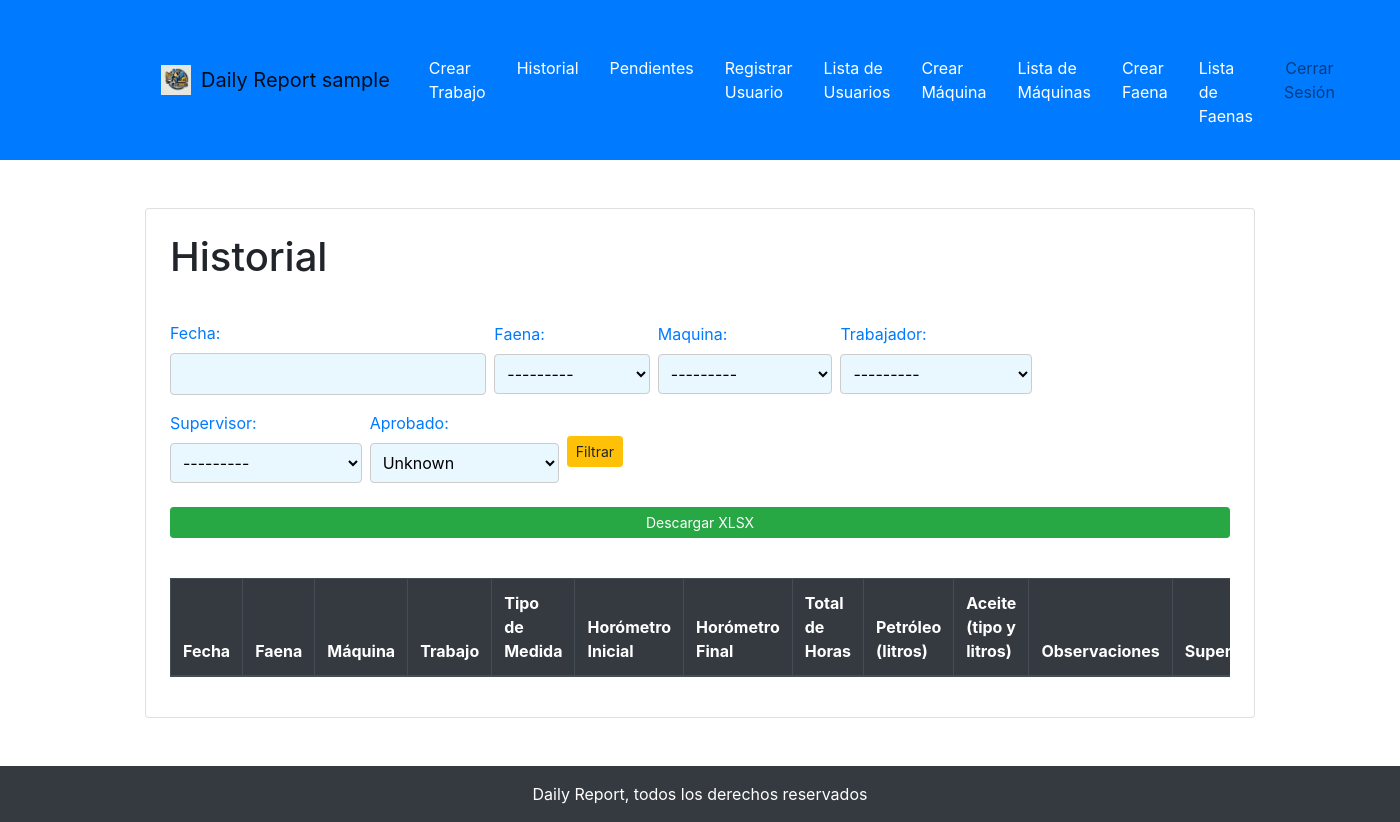
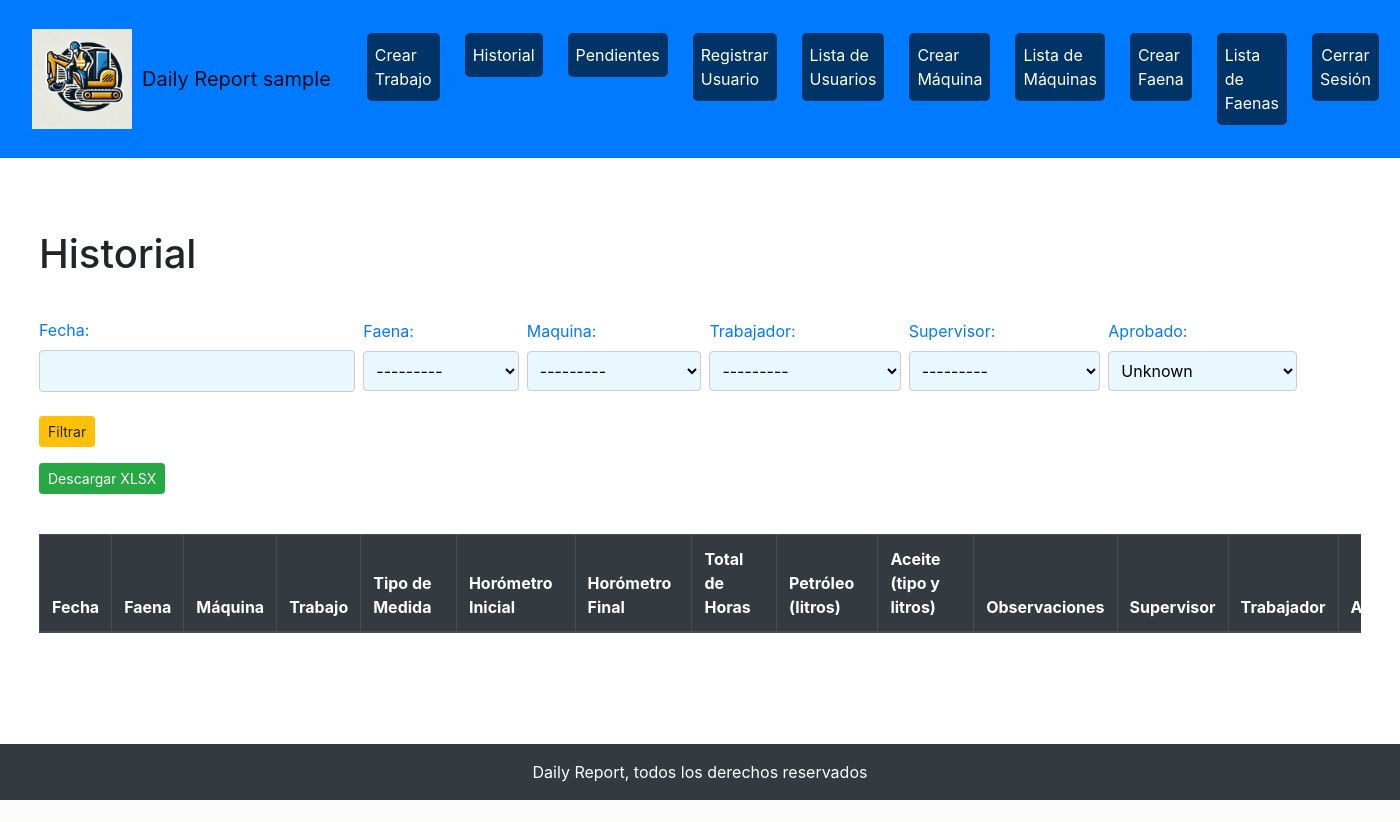
Before and after one commit to sanjaygrr/Daily_report, a Django app: page /registros/historial/ in a window 1400 px wide. After the commit the page ends 800 px from the top, so only its background shows below. Run offline with Django 4.2, Linux system fonts and the light colour scheme; the visitor is signed in with stand-in values (Sample User, id 1); data comes from the database, SQL or seed files in the repository; data that the repository does not hold is empty; parts of the project's set-up code (start-up, migrations or seed data) failed here and were passed over; some libraries are stand-ins or nearby versions.

Commit message:
arreglar tamaño de navbar y de tabla de historial

```diff
--- a/registros/filters.py
+++ b/registros/filters.py
@@ -1,9 +1,14 @@
 import django_filters
 from .models import Trabajo
+from django.contrib.auth.models import User
 
 
 class TrabajoFilter(django_filters.FilterSet):
+    supervisor = django_filters.ModelChoiceFilter(
+        queryset=User.objects.filter(groups__name='Supervisor')
+    )
+
     class Meta:
         model = Trabajo
-        fields = ['fecha', 'faena', 'maquina', 'trabajo',
-                  'supervisor', 'trabajador', 'aprobado']
+        fields = ['fecha', 'faena', 'maquina',
+                  'trabajador', 'supervisor', 'aprobado']
--- a/registros/templates/registros/base.html
+++ b/registros/templates/registros/base.html
@@ -35,6 +35,8 @@
         }
         .navbar-brand img {
             margin-right: 10px;
+            width: 100px;
+            height: 100px;
         }
         .logout-form {
             display: inline-block;
@@ -47,53 +49,58 @@
             color: white;
             padding: 0.5rem 1rem;
             text-decoration: none;
-            cursor: pointer.
+            cursor: pointer;
+            background-color: #ffc107; /* Fondo amarillo */
+            color: #000; /* Texto negro */
+            border-radius: 5px;
         }
         .logout-form button:hover {
-            background-color: #0056b3;
+            background-color: #e0a800;
             color: #fff !important;
-            border-radius: 5px.
+            border-radius: 5px;
+        }
+        .navbar-nav {
+            width: 100%;
+            justify-content: space-between;
         }
     </style>
 </head>
 <body>
     <header class="bg-primary text-white p-3">
-        <div class="container">
         <nav class="navbar navbar-expand-lg navbar-light">
-                <a class="navbar-brand" href="#">
-                    <img src="{% static 'images/logo.jpeg' %}" width="30" height="30" class="d-inline-block align-top" alt="Logo">
+            <a class="navbar-brand" href="{% url 'home' %}">
+                <img src="{% static 'images/logo.jpeg' %}" alt="Logo">
                 Daily Report {{ user.username }}
             </a>
             <button class="navbar-toggler" type="button" data-toggle="collapse" data-target="#navbarNav" aria-controls="navbarNav" aria-expanded="false" aria-label="Toggle navigation">
                 <span class="navbar-toggler-icon"></span>
             </button>
             <div class="collapse navbar-collapse" id="navbarNav">
-                    <ul class="navbar-nav ml-auto">
-                        <li class="nav-item"><a class="nav-link text-white mt-4" href="{% url 'crear_trabajo' %}">Crear Trabajo</a></li>
-                        <li class="nav-item"><a class="nav-link text-white mt-4" href="{% url 'historial' %}">Historial</a></li>
+                <ul class="navbar-nav ml-auto w-100">
+                    <li class="nav-item"><a class="nav-link" href="{% url 'crear_trabajo' %}">Crear Trabajo</a></li>
+                    <li class="nav-item"><a class="nav-link" href="{% url 'historial' %}">Historial</a></li>
                     {% if user|user_is_in_group:"Supervisor" or user.is_superuser or user|user_is_in_group:"Admin" %}
-                        <li class="nav-item"><a class="nav-link text-white mt-4" href="{% url 'pendientes' %}">Pendientes</a></li>
+                    <li class="nav-item"><a class="nav-link" href="{% url 'pendientes' %}">Pendientes</a></li>
                     {% endif %}
                     {% if user.is_superuser or user|user_is_in_group:"Admin" %}
-                        <li class="nav-item"><a class="nav-link text-white mt-4" href="{% url 'register_user' %}">Registrar Usuario</a></li>
-                        <li class="nav-item"><a class="nav-link text-white mt-4" href="{% url 'listar_usuarios' %}">Lista de Usuarios</a></li>
-                        <li class="nav-item"><a class="nav-link text-white mt-4" href="{% url 'crear_maquina' %}">Crear Máquina</a></li>
-                        <li class="nav-item"><a class="nav-link text-white mt-4" href="{% url 'listar_maquinas' %}">Lista de Máquinas</a></li>
-                        <li class="nav-item"><a class="nav-link text-white mt-4" href="{% url 'crear_faena' %}">Crear Faena</a></li>
-                        <li class="nav-item"><a class="nav-link text-white mt-4" href="{% url 'listar_faenas' %}">Lista de Faenas</a></li>
+                    <li class="nav-item"><a class="nav-link" href="{% url 'register_user' %}">Registrar Usuario</a></li>
+                    <li class="nav-item"><a class="nav-link" href="{% url 'listar_usuarios' %}">Lista de Usuarios</a></li>
+                    <li class="nav-item"><a class="nav-link" href="{% url 'crear_maquina' %}">Crear Máquina</a></li>
+                    <li class="nav-item"><a class="nav-link" href="{% url 'listar_maquinas' %}">Lista de Máquinas</a></li>
+                    <li class="nav-item"><a class="nav-link" href="{% url 'crear_faena' %}">Crear Faena</a></li>
+                    <li class="nav-item"><a class="nav-link" href="{% url 'listar_faenas' %}">Lista de Faenas</a></li>
                     {% endif %}
                     <li class="nav-item">
                         <form method="post" action="{% url 'logout' %}" class="logout-form">
                             {% csrf_token %}
-                                <button type="submit" class="nav-link btn-link mb-4">Cerrar Sesión</button>
+                            <button type="submit" class="nav-link btn-link">Cerrar Sesión</button>
                         </form>
                     </li>
                 </ul>
             </div>
         </nav>
-        </div>
     </header>
-    <main class="container mt-5 mb-5 content">
+    <main class="container-fluid mt-5 mb-5 content">
         {% block content %}{% endblock %}
     </main>
     <footer class="bg-dark text-white text-center p-3">
--- a/registros/templates/registros/crear_trabajo.html
+++ b/registros/templates/registros/crear_trabajo.html
@@ -33,15 +33,15 @@
         </div>
         <div class="form-row">
             <div class="form-group col-md-4">
-                <label for="id_horometro_inicial">Horómetro/Kilometraje Inicial</label>
+                <label for="id_horometro_inicial">Horómetro / Kilometraje Inicial</label>
                 {{ form.horometro_inicial }}
             </div>
             <div class="form-group col-md-4">
-                <label for="id_horometro_final">Horómetro/Kilometraje Final</label>
+                <label for="id_horometro_final">Horómetro / Kilometraje Final</label>
                 {{ form.horometro_final }}
             </div>
             <div class="form-group col-md-4">
-                <label for="id_total_horas">Total Horas</label>
+                <label for="id_total_horas">Total Horas / Kilometros</label>
                 {{ form.total_horas }}
             </div>
         </div>
--- a/registros/templates/registros/historial.html
+++ b/registros/templates/registros/historial.html
@@ -3,9 +3,9 @@
 {% block title %}Historial de Trabajos{% endblock %}
 
 {% block content %}
-<div class="card p-4">
+<div class="container-fluid p-4">
     <h1 class="mb-4">Historial</h1>
-    <form method="get" class="form-inline needs-validation" novalidate>
+    <form method="get" class="form-inline needs-validation mb-3" novalidate>
         <div class="form-group mr-2">
             {{ filter.form.fecha.label_tag }} {{ filter.form.fecha }}
         </div>
@@ -26,8 +26,11 @@
         </div>
         <button type="submit" class="btn btn-warning btn-sm">Filtrar</button>
     </form>
-    <a href="{% url 'export_historial_xlsx' %}" class="btn btn-success btn-sm mt-4">Descargar XLSX</a>
-    <div class="table-responsive mt-4">
+    <div class="mb-4">
+        <a href="{% url 'export_historial_xlsx' %}" class="btn btn-success btn-sm">Descargar XLSX</a>
+    </div>
+    <div class="table-responsive-wrapper">
+        <div class="table-responsive" style="min-width: 1500px;">
             <table class="table table-striped table-bordered">
                 <thead class="thead-dark">
                     <tr>
@@ -78,4 +81,5 @@
             </table>
         </div>
     </div>
+</div>
 {% endblock %}
--- a/static/css/styles.css
+++ b/static/css/styles.css
@@ -1,4 +1,77 @@
-/* static/css/styles.css */
+body,
+html {
+    height: 100%;
+    margin: 0;
+    display: flex;
+    flex-direction: column;
+}
+
+.content {
+    flex: 1 0 auto;
+}
+
+footer {
+    flex-shrink: 0;
+}
+
+.navbar-nav .nav-item .nav-link {
+    background-color: #003366;
+    color: #fff !important;
+    border-radius: 5px;
+    margin: 0 5px;
+    padding: 10px 15px;
+}
+
+.navbar-nav .nav-item .nav-link:hover {
+    background-color: #ffc107;
+    color: #000 !important;
+}
+
+.navbar-nav .nav-item {
+    margin-left: 15px;
+}
+
+.navbar-brand {
+    display: flex;
+    align-items: center;
+    font-size: 14px;
+    /* Tamaño del texto del nombre de usuario */
+}
+
+.navbar-brand img {
+    margin-right: 10px;
+    width: 30px;
+    /* Ajusta el tamaño del logo */
+    height: 30px;
+    /* Ajusta el tamaño del logo */
+}
+
+.logout-form {
+    display: inline-block;
+    margin: 0;
+    padding: 0;
+}
+
+.logout-form button {
+    border: none;
+    background: none;
+    color: white;
+    padding: 0.5rem 1rem;
+    text-decoration: none;
+    cursor: pointer;
+    background-color: #ffc107;
+    /* Fondo amarillo */
+    color: #000;
+    /* Texto negro */
+    border-radius: 5px;
+}
+
+.logout-form button:hover {
+    background-color: #e0a800;
+    color: #fff !important;
+    border-radius: 5px;
+}
+
 body {
     font-family: Arial, sans-serif;
     background-color: #f7f9fc;
@@ -42,6 +115,17 @@ form button:hover {
     /* Amarillo más oscuro */
 }
 
+.table-responsive-wrapper {
+    width: 100%;
+    overflow-x: auto;
+}
+
+.table-responsive {
+    width: 100%;
+    min-width: 1500px;
+    /* Ajustar el ancho mínimo */
+}
+
 table {
     width: 100%;
     border-collapse: collapse;
@@ -78,10 +162,27 @@ a {
 }
 
 a:hover {
-    color: #0056b3;
+    color: #ffffff;
     /* Azul más oscuro */
 }
 
-.table-responsive {
-    margin: 0 auto;
+.container-fluid {
+    width: 100%;
+    padding: 0 1rem;
+    /* Ajustar el padding para reducir el espacio en el lado izquierdo */
 }
+
+header {
+    width: 100%;
+    padding: 0;
+}
+
+.table-container {
+    margin-left: -20px;
+    /* Ajustar el margen izquierdo de la tabla */
+}
+
+.container-fluid .table-responsive-wrapper {
+    margin-left: 0;
+    /* Asegurar que la tabla comience más a la izquierda */
+}
```
Lines whose indentation alone changed are shown as unchanged.
